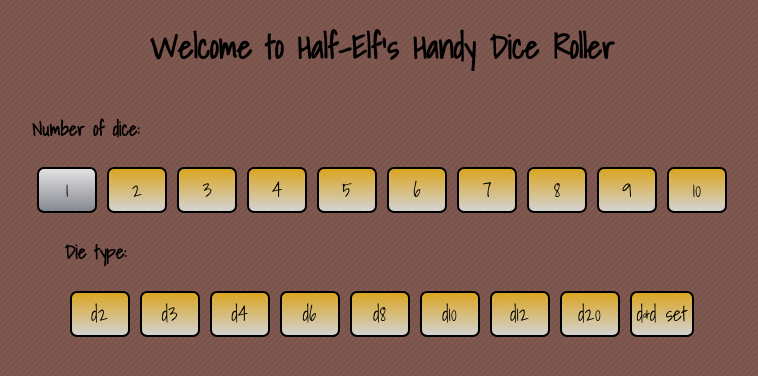
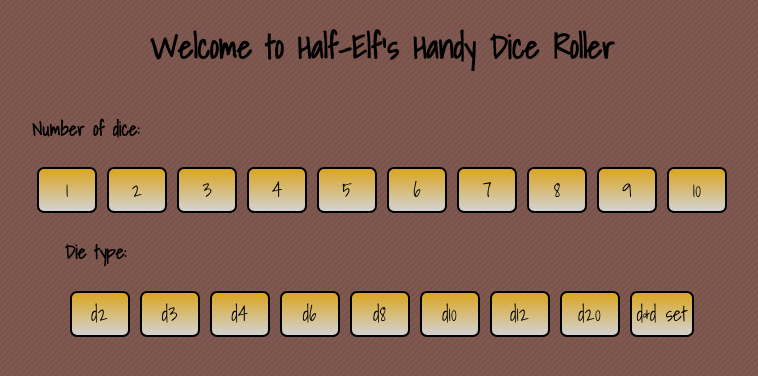
Before and after one commit to LauraCole1900/react-ts-dice-roller, a React (Create React App) app: page / in a window 1280 px wide. Shown: the top 376 px of the page, without its empty margins (258-1016 px from the left). Built offline with nearby package versions, Linux system fonts and the light colour scheme.

Commit message:
changed initial state so 1 die isn't preselected

```diff
--- a/src/App.tsx
+++ b/src/App.tsx
@@ -11,7 +11,7 @@ function App() {
   // Math.random here? or in dice components?
   // Will need to throw results into an array in state for display
 
-  const [numDice, setNumDice] = useState<number>(1);
+  const [numDice, setNumDice] = useState<number>(0);
   const [diceType, setDiceType] = useState<number>(0);
   const [roll, setRoll] = useState<number[]>([]);
 
```
